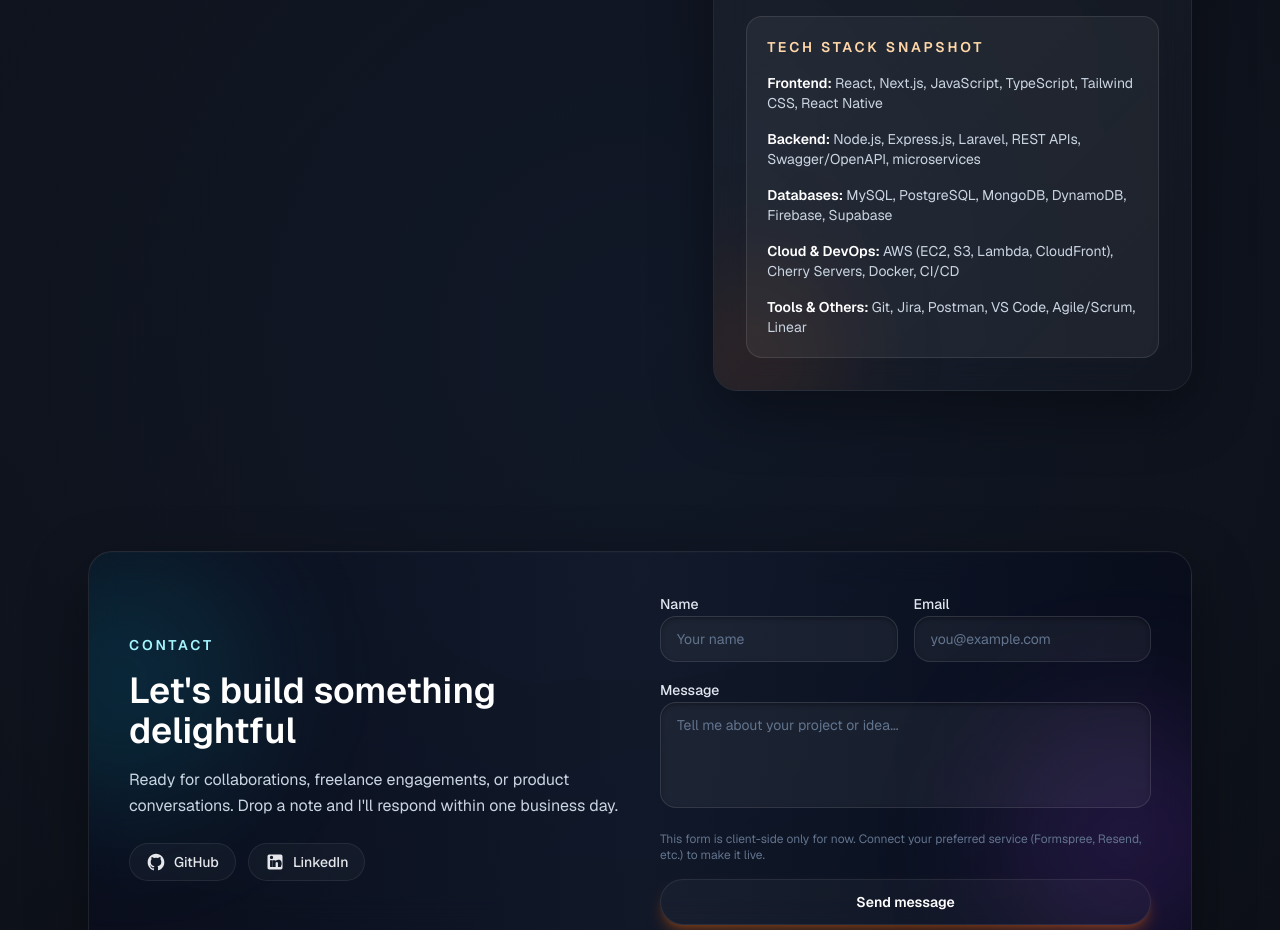
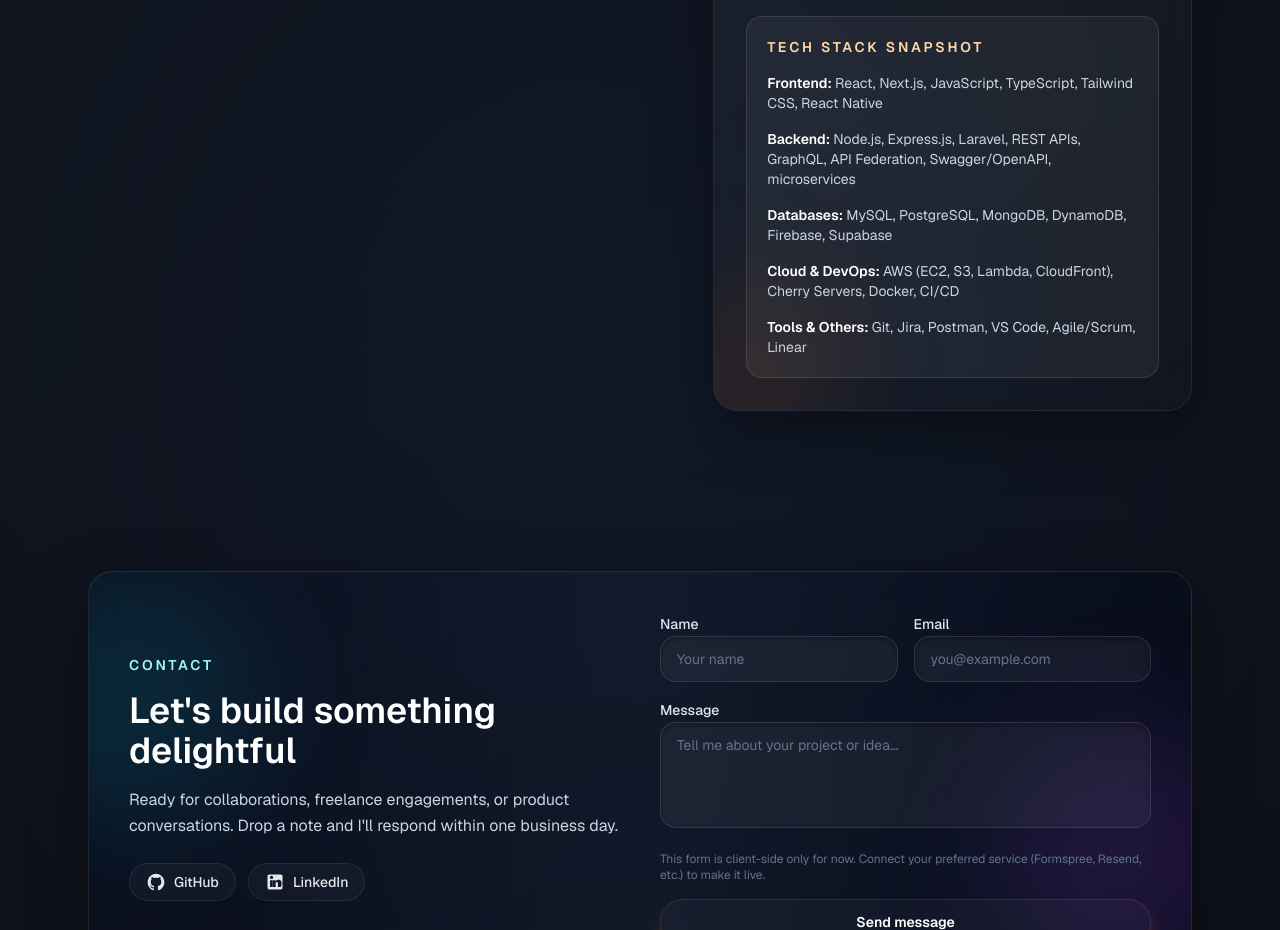
Before and after one commit to chadiegil/portfolio-2025, a Next.js app: page / in a window 1280 px wide. Shown: the part 2460-3390 px from the top of the page. Built offline with nearby package versions, Linux system fonts and the light colour scheme.

Commit message:
update : techstack snapshot

```diff
--- a/app/page.tsx
+++ b/app/page.tsx
@@ -73,7 +73,8 @@ const techHighlights: TechHighlight[] = [
   },
   {
     label: "Backend",
-    value: "Node.js, Express.js, Laravel, REST APIs, Swagger/OpenAPI, microservices",
+    value:
+      "Node.js, Express.js, Laravel, REST APIs, GraphQL, API Federation, Swagger/OpenAPI, microservices",
   },
   {
     label: "Databases",
```
